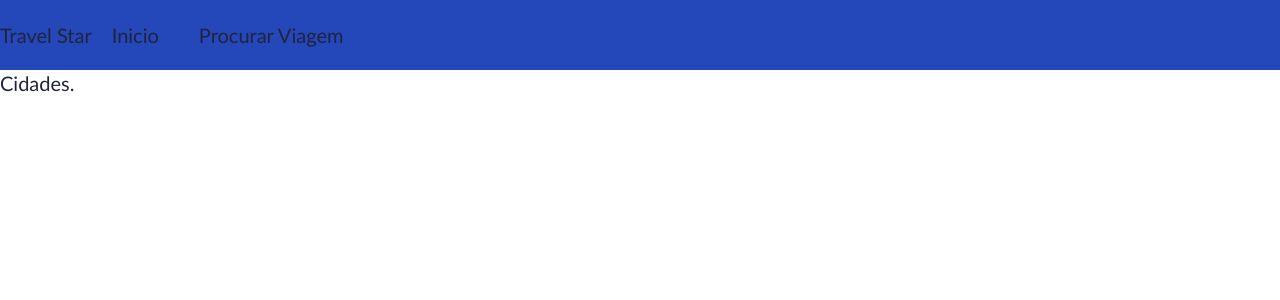
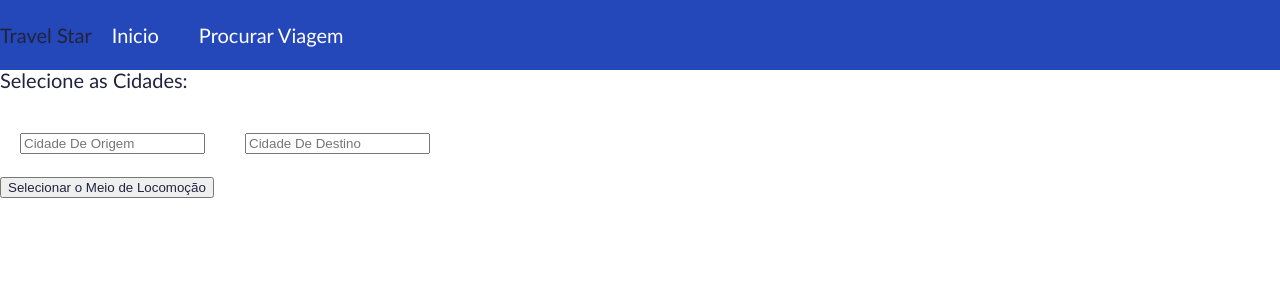
Before and after one commit to lluissf/Projeto-Viagens, a Vue app: page /cidade in a window 1280 px wide. Shown: the top 300 px of the page. Built offline with nearby package versions, Linux system fonts and the light colour scheme.

Commit message:
Exemplos das Páginas

```diff
--- a/src/components/Header.vue
+++ b/src/components/Header.vue
@@ -1,9 +1,13 @@
 <template>
     <header>
         <h2>Travel Star</h2>
-        <ul class="">
-            <li><router-link to="/">Inicio</router-link> </li>
-            <li><router-link to="">Procurar Viagem</router-link> </li>
+        <ul>
+            <router-link to="/">
+                <li>Inicio</li>
+            </router-link>
+            <router-link to="/cidade">
+                <li>Procurar Viagem</li>
+            </router-link>
         </ul>
     </header>
 </template>
@@ -11,11 +15,16 @@
 </script>
 <style>
 header {
+    display: flex;
     background: #2447b9;
+}
+ul {
+    justify-content: space-between;
 }
 ul li {
     display: inline-block;
     padding: 20px;
     color: #fff;
 }
+
 </style>
--- a/src/views/CidadesView.vue
+++ b/src/views/CidadesView.vue
@@ -4,6 +4,17 @@
 
 <template>
     <div>
-        <p>Cidades.</p>
+        <h1>Selecione as Cidades:</h1>
+        <ul>
+            <li>
+                <h2>Cidade de Origem</h2>
+                <input type="text" placeholder="Cidade De Origem">
+            </li>
+            <li>
+                <h2>Cidade de Destino</h2>
+                <input type="text" placeholder="Cidade De Destino">
+            </li>
+        </ul>
+        <button><router-link to="/meiao-locomocao">Selecionar o Meio de Locomoção</router-link></button>
     </div>
 </template>
--- a/src/views/FormaPagamentoView.vue
+++ b/src/views/FormaPagamentoView.vue
@@ -0,0 +1,10 @@
+<script setup>
+
+</script>
+
+<template>
+    <div>
+        <p>Informe o Pagto.</p>
+        <button><router-link to="/resumo">Finalizar Compra.</router-link></button>
+    </div>
+</template>
--- a/src/views/MeioLocomocaoView.vue
+++ b/src/views/MeioLocomocaoView.vue
@@ -4,6 +4,8 @@
 
 <template>
     <div>
-        <p>Selecione o meio de locomoção.</p>
+        <p>Selecione o meio de locomoção (Avião/Ônibus).</p>
+
+        <button><router-link to="/viagem">Selecione a Viagem</router-link></button>
     </div>
 </template>
--- a/src/views/PassageirosView.vue
+++ b/src/views/PassageirosView.vue
@@ -5,5 +5,6 @@
 <template>
     <div>
         <p>Informe os passageiros.</p>
+        <button><router-link to="/forma-pagamento">Ir para o Carrinho.</router-link></button>
     </div>
 </template>
--- a/src/views/ResumoView.vue
+++ b/src/views/ResumoView.vue
@@ -5,5 +5,6 @@
 <template>
     <div>
         <p>Resumo da compra.</p>
+        <p>Você chegou ao fim!</p>
     </div>
 </template>
--- a/src/views/ViagemView.vue
+++ b/src/views/ViagemView.vue
@@ -5,5 +5,7 @@
 <template>
     <div>
         <p>Selecione a viagem.</p>
+        <button><router-link to="/passageiros">Prosseguir para os Passageiros</router-link></button>
+
     </div>
 </template>
```
